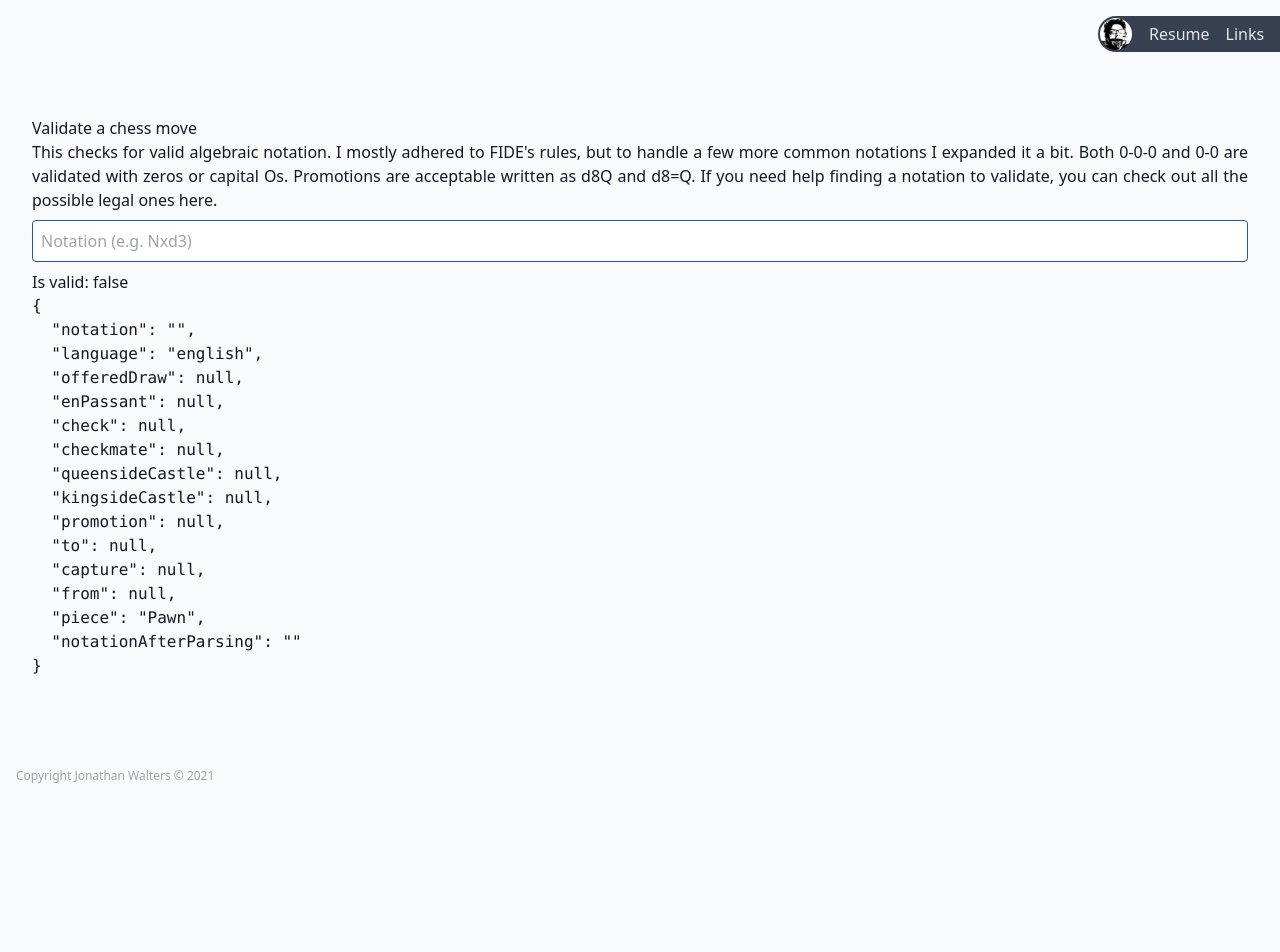
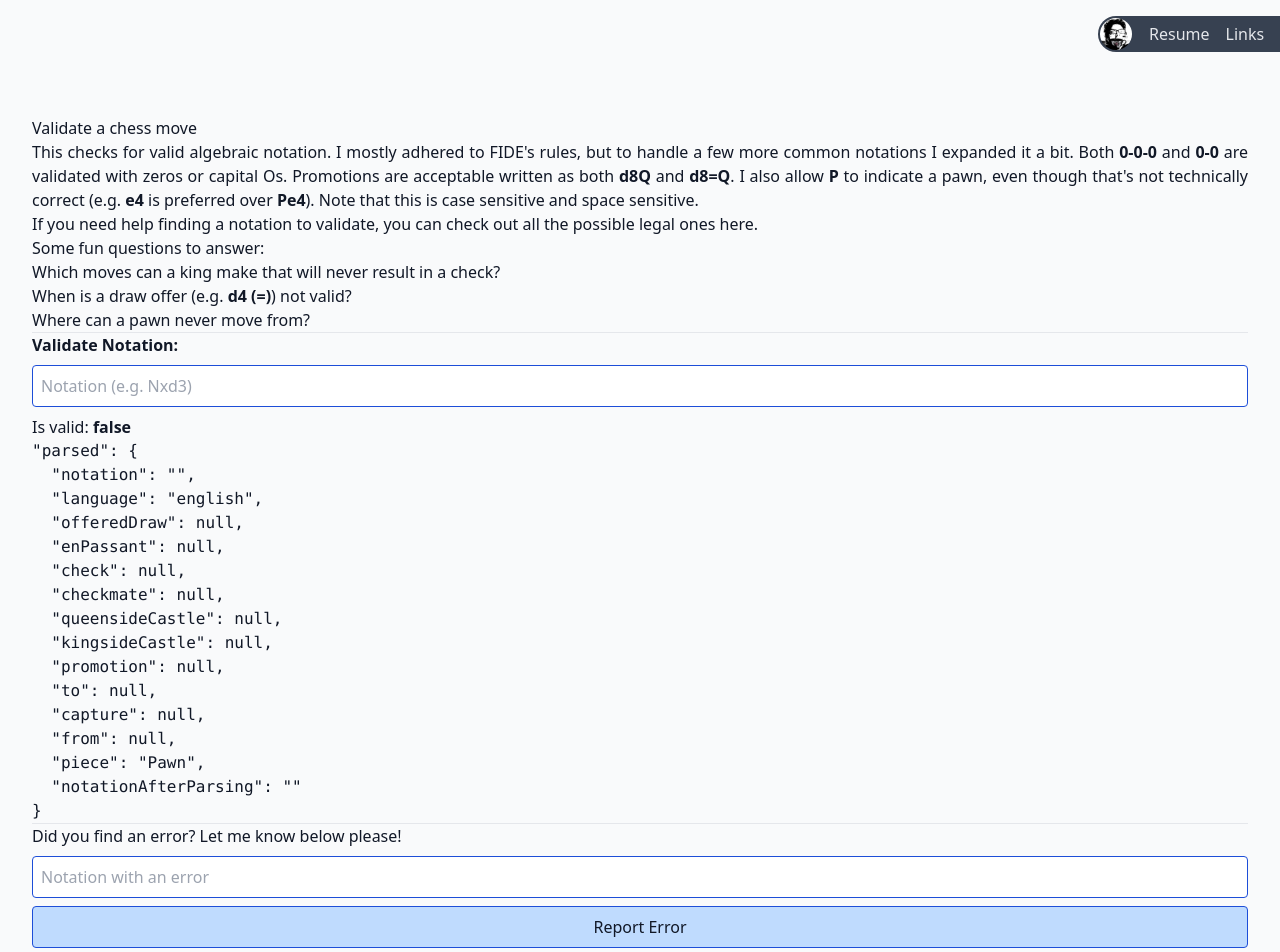
Before and after one commit to Chalks/chalks.github.io, a Nuxt app: page /fun/notation in a window 1280 px wide. Shown: the top 952 px of the page. Before the commit the page ends 800 px from the top, so only its background shows below. Built offline with nearby package versions, Linux system fonts and the light colour scheme; what @tailwindcss/typography would draw is missing.

Commit message:
touchup and make things a little cleaner/clearer

```diff
--- a/src/components/ErrorForm.vue
+++ b/src/components/ErrorForm.vue
@@ -1,5 +1,27 @@
 <script>
 export default {
+    props: {
+        requireEmail: {
+            type: Boolean,
+            default: false,
+        },
+
+        subject: {
+            type: String,
+            default: 'Generic error form',
+        },
+
+        messagePlaceholder: {
+            type: String,
+            default: 'Describe what happened',
+        },
+
+        submitText: {
+            type: String,
+            default: 'Report Error',
+        },
+    },
+
     data() {
         return {
             email: '',
@@ -23,10 +45,6 @@ export default {
         onSubmit() {
             this.$refs.errorForm.submit();
         },
-
-        focus() {
-            this.$refs.emailField.focus();
-        },
     },
 };
 </script>
@@ -34,16 +52,15 @@ export default {
 <template>
     <form
         ref="errorForm"
-        class="prose mx-auto"
         action="https://api.formcake.com/api/form/a5866167-1e7d-4aed-9898-2436a78b44df/submission"
         method="post"
     >
-        <h3>Whoops, something broke</h3>
-        <p>Let me know what happened please!</p>
-
         <input type="hidden" name="honey" />
 
+        <input type="hidden" name="subject" :value="subject" />
+
         <input
+            v-if="requireEmail"
             ref="emailField"
             v-model="email"
             type="text"
@@ -54,7 +71,7 @@ export default {
         <input
             v-model="message"
             name="message"
-            placeholder="Describe what happened!"
+            :placeholder="messagePlaceholder"
         />
 
         <button
@@ -63,7 +80,7 @@ export default {
             data-callback="recaptchaJank"
             data-action="submit"
         >
-            Report Error
+            {{ submitText }}
         </button>
     </form>
 </template>
--- a/src/pages/404.vue
+++ b/src/pages/404.vue
@@ -9,5 +9,12 @@ export default {
 </script>
 
 <template>
-    <ErrorForm />
+    <div class="prose container my-12 mx-auto">
+        <h3>Uh Oh, Something Broke</h3>
+        <p>
+            It would help me out a bunch if you let me know what happened. Thanks
+            for taking the time!
+        </p>
+        <ErrorForm require-email />
+    </div>
 </template>
--- a/src/pages/fun/notation.vue
+++ b/src/pages/fun/notation.vue
@@ -1,10 +1,16 @@
 <script>
+import ErrorForm from '~/components/ErrorForm.vue';
+
 import {
     parseNotation,
     isValidNotation,
 } from '~/assets/js/notationValidator.js';
 
 export default {
+    components: {
+        ErrorForm,
+    },
+
     data() {
         return {
             notation: '',
@@ -30,20 +36,47 @@ export default {
         <p>
             This checks for valid algebraic notation. I mostly adhered to
             <a href="https://handbook.fide.com/chapter/E012018">FIDE's rules</a>,
-            but to handle a few more common notations I expanded it a bit. Both 0-0-0
-            and 0-0 are validated with zeros or capital Os. Promotions are acceptable
-            written as d8Q and d8=Q. If you need help finding a notation to validate,
-            you can check out all the possible legal ones
+            but to handle a few more common notations I expanded it a bit. Both
+            <strong>0-0-0</strong> and <strong>0-0</strong> are validated with
+            zeros or capital Os. Promotions are acceptable written as both
+            <strong>d8Q</strong> and <strong>d8=Q</strong>. I also allow
+            <strong>P</strong> to indicate a pawn, even though that's not
+            technically correct (e.g. <strong>e4</strong> is preferred over
+            <strong>Pe4</strong>). Note that this is case sensitive and space
+            sensitive.
+        </p>
+
+        <p>
+            If you need help finding a notation to validate, you can check out all
+            the possible legal ones
             <NuxtLink to="/fun/all-notations">here</NuxtLink>.
         </p>
 
+        <p>Some fun questions to answer:</p>
+        <ul>
+            <li>Which moves can a king make that will never result in a check?</li>
+            <li>When is a draw offer (e.g. <strong>d4 (=)</strong>) not valid?</li>
+            <li>Where can a pawn never move from?</li>
+        </ul>
+
+        <hr />
+
+        <p><strong>Validate Notation:</strong></p>
         <input
             ref="notationField"
             v-model="notation"
             type="text"
             placeholder="Notation (e.g. Nxd3)"
         />
-        <p>Is valid: {{ currentIsValid }}</p>
-        <pre>{{ currentParse }}</pre>
+        <p>Is valid: <strong>{{ currentIsValid }}</strong></p>
+        <pre>"parsed": {{ currentParse }}</pre>
+
+        <hr />
+
+        <p>Did you find an error? Let me know below please!</p>
+        <ErrorForm
+            subject="notation"
+            message-placeholder="Notation with an error"
+        />
     </div>
 </template>
```
